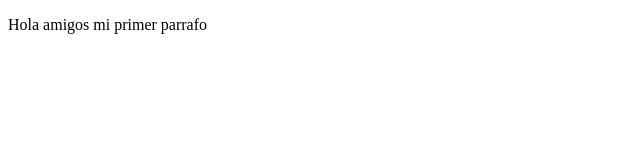
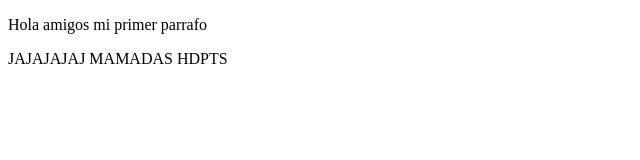
Before and after one commit to PettAB11/proyectoDemoCursoPremork, a plain HTML site: page index.html in a window 1280 px wide. Shown: the whole page, without its empty margins (0-640 px from the left). Drawn offline with Linux system fonts and the light colour scheme.

Commit message:
cambios de mi paginat

```diff
--- a/index.html
+++ b/index.html
@@ -8,5 +8,6 @@
 </head>
 <body>
     <p>Hola amigos mi primer parrafo</p>
+    <p>JAJAJAJAJ MAMADAS HDPTS</p>
 </body>
 </html>
```
